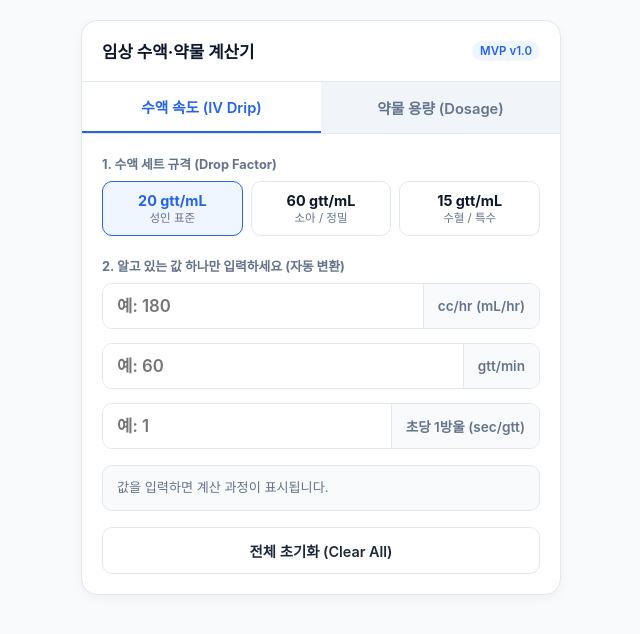
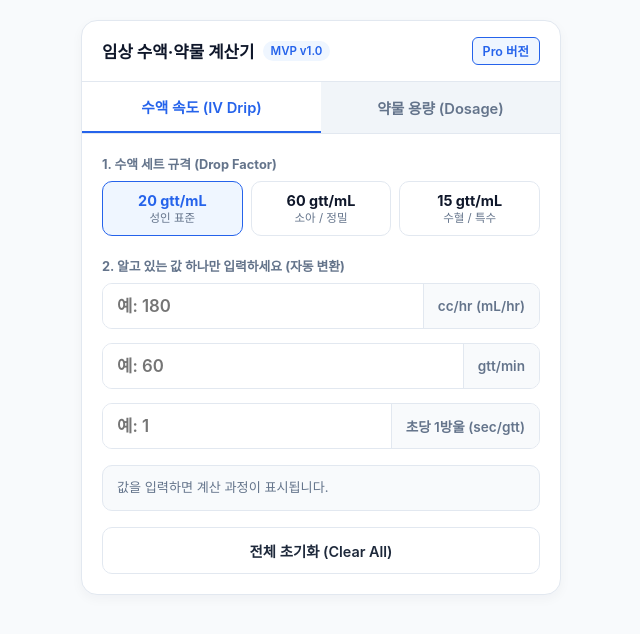
Before and after one commit to siy5949/nurse-YJ, a plain HTML site: page index.html in a window 1280 px wide. Shown: the whole page, without its empty margins (319-959 px from the left). Drawn offline with Linux system fonts and the light colour scheme.

Commit message:
Update index.html

```diff
--- a/index.html
+++ b/index.html
@@ -39,11 +39,17 @@
     }
 
     header {
-      padding: 18px 20px;
+      padding: 16px 20px;
       border-bottom: 1px solid var(--border);
       display: flex;
       justify-content: space-between;
       align-items: center;
+    }
+
+    .header-left {
+      display: flex;
+      align-items: center;
+      gap: 8px;
     }
 
     header h1 {
@@ -60,6 +66,18 @@
       background: var(--accent-soft);
       color: var(--accent);
     }
+
+    .pro-link {
+      font-size: 0.78rem;
+      font-weight: 600;
+      color: var(--accent);
+      text-decoration: none;
+      padding: 4px 10px;
+      border: 1px solid var(--accent);
+      border-radius: 6px;
+      background: var(--accent-soft);
+    }
+    .pro-link:hover { background: #dbeafe; }
 
     /* 탭 메뉴 */
     .tabs {
@@ -254,8 +272,11 @@
 <body>
   <div class="app-container">
     <header>
-      <h1>임상 수액·약물 계산기</h1>
-      <span class="badge">MVP v1.0</span>
+      <div class="header-left">
+        <h1>임상 수액·약물 계산기</h1>
+        <span class="badge">MVP v1.0</span>
+      </div>
+      <a href="pro.html" class="pro-link">Pro 버전</a>
     </header>
 
     <div class="tabs">
@@ -367,13 +388,11 @@
   </div>
 
   <script>
-    // 공통 유틸: 불필요한 소수점 제거
     function fmt(num, digits = 2) {
       if (!isFinite(num) || isNaN(num)) return "";
       return parseFloat(num.toFixed(digits));
     }
 
-    // 탭 전환
     function switchTab(tab) {
       document.querySelectorAll(".tab-btn").forEach((b, idx) => {
         b.classList.toggle("active", (tab === "iv" && idx === 0) || (tab === "drug" && idx === 1));
@@ -389,7 +408,6 @@
       currentDF = df;
       document.querySelectorAll(".df-btn").forEach(b => b.classList.remove("active"));
       btn.classList.add("active");
-      // Drop Factor 변경 시 안전을 위해 mL/hr를 기준으로 재계산
       calcIV("df");
     }
 
@@ -437,7 +455,6 @@
         • 60초 ÷ ${fmt(gtt, 1)} gtt = <strong>${fmt(sec, 2)}초당 1방울</strong>
       `;
 
-      // 이상치 경고
       if (gtt > 120 || baseMl > 1000) {
         warnEl.style.display = "block";
         warnEl.textContent = "⚠️ 주입 속도가 매우 빠릅니다. 처방과 수액 세트 규격(DF)을 다시 확인하세요.";
@@ -488,7 +505,6 @@
       const formulaEl = document.getElementById("drug-formula");
       const warnEl = document.getElementById("drug-warning");
 
-      // 함량 입력 여부에 따라 처방 함량 칸 활성화/비활성화
       const hasDose = isFinite(sDose) && sDose > 0;
       doseEl.disabled = !hasDose;
       oUnitEl.disabled = !hasDose;
@@ -501,13 +517,12 @@
         return;
       }
 
-      // 단위 환산 비율 (처방 단위 -> 보유 단위)
       let unitRatio = 1;
       if (sUnit in weightFactors && oUnit in weightFactors) {
         unitRatio = weightFactors[oUnit] / weightFactors[sUnit];
       }
 
-      let baseRatio = NaN; // 투여 앰플 수 (Single Source of Truth)
+      let baseRatio = NaN;
 
       if (source === "amp") {
         baseRatio = parseFloat(ampEl.value);
@@ -518,7 +533,6 @@
         const dVal = parseFloat(doseEl.value);
         if (dVal > 0) baseRatio = (dVal * unitRatio) / sDose;
       } else if (source === "stock") {
-        // 스펙 수정 시 기존 입력된 앰플 수 또는 cc 유지
         if (parseFloat(ampEl.value) > 0) baseRatio = parseFloat(ampEl.value);
         else if (parseFloat(ccEl.value) > 0) baseRatio = parseFloat(ccEl.value) / sVol;
       }
@@ -545,7 +559,6 @@
       }
       formulaEl.innerHTML = formulaHTML;
 
-      // 이상치 경고
       if (baseRatio > 5) {
         warnEl.style.display = "block";
         warnEl.textContent = "⚠️ 1회 투여량이 5앰플을 초과합니다. 소수점과 단위를 반드시 재확인하세요.";
```
